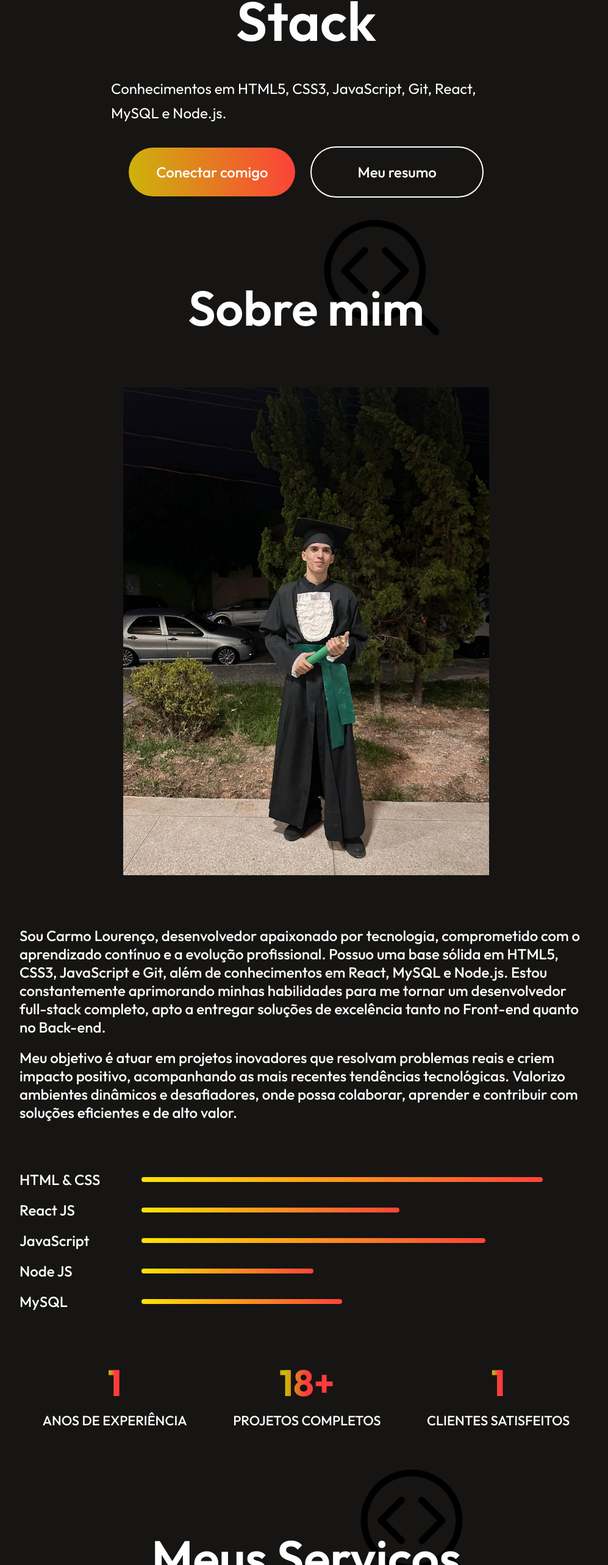
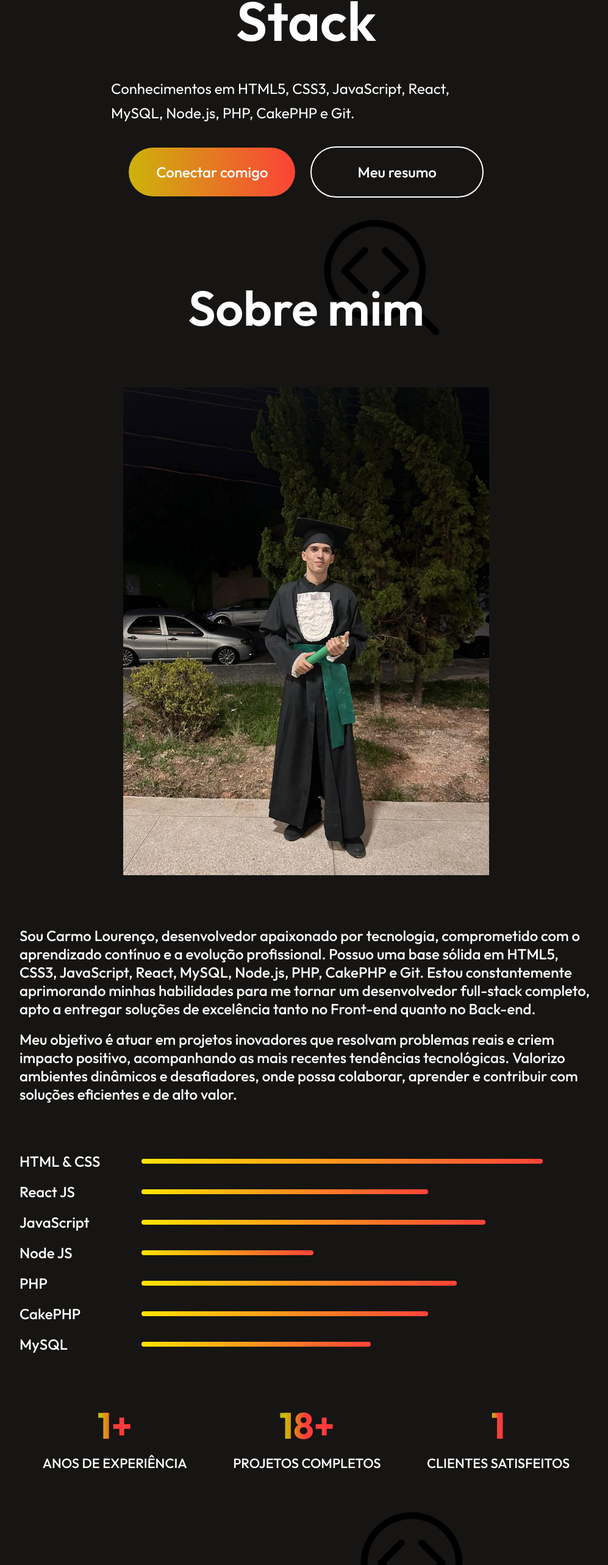
Before and after one commit to Carmo22b/Portf-lio, a React (Vite) app: page / in a window 1280 px wide. Shown: the part 1017-3583 px from the top of the page at 61% size, without its empty margins (138-1135 px from the left). Built offline with nearby package versions, Linux system fonts and the light colour scheme.

Commit message:
atualização PHP

```diff
--- a/src/assets/Services_data.js
+++ b/src/assets/Services_data.js
@@ -8,19 +8,19 @@ const Services_Data = [
     {
         s_no: "02",
         s_name: "Desenvolvimento Back-End",
-        s_desc: "Desenvolvo a parte de servidor de aplicações web usando Node.js, criando APIs seguras e escaláveis. Utilizo MySQL para o gerenciamento eficiente de dados e implemento soluções para garantir o bom desempenho, segurança e integridade das informações do seu sistema."
+        s_desc: "Desenvolvo a parte de servidor de aplicações web usando Node.js ou PHP (CakePHP), criando APIs seguras e escaláveis. Utilizo MySQL para o gerenciamento eficiente de dados e implemento soluções para garantir o bom desempenho, segurança e integridade das informações do seu sistema."
     },
 
     {
         s_no: "03",
         s_name: "Desenvolvimento Full-Stack",
-        s_desc: "Como desenvolvedor Full-Stack, crio aplicações web completas, desde o front-end até o back-end. Utilizo tecnologias modernas como React no front-end e Node.js no back-end, garantindo uma comunicação eficiente com bancos de dados MySQL. Meu objetivo é construir sistemas robustos, escaláveis e de alto desempenho para atender às necessidades do seu projeto."
+        s_desc: "Como desenvolvedor Full-Stack, crio aplicações web completas, desde o front-end até o back-end. Utilizo tecnologias modernas como React no front-end e Node.js ou PHP (CakePHP) no back-end, garantindo uma comunicação eficiente com bancos de dados MySQL. Meu objetivo é construir sistemas robustos, escaláveis e de alto desempenho para atender às necessidades do seu projeto."
     },
 
     {
         s_no: "04",
         s_name: "Manutenção e Suporte de Sistemas",
-        s_desc: "Ofereço manutenção contínua e suporte para sistemas web, garantindo que suas aplicações funcionem de maneira eficiente e sem interrupções. Com expertise em tecnologias como HTML5, CSS3, JavaScript, Node.js, React e MySQL, consigo corrigir bugs, implementar melhorias e otimizar o desempenho do seu sistema, proporcionando uma experiência estável e segura para os usuários."
+        s_desc: "Ofereço manutenção contínua e suporte para sistemas web, garantindo que suas aplicações funcionem de maneira eficiente e sem interrupções. Com expertise em tecnologias como HTML5, CSS3, JavaScript, Node.js, PHP, CakePHP, React e MySQL, consigo corrigir bugs, implementar melhorias e otimizar o desempenho do seu sistema, proporcionando uma experiência estável e segura para os usuários."
     },
 
 ]
--- a/src/components/Hero/Hero.jsx
+++ b/src/components/Hero/Hero.jsx
@@ -28,7 +28,7 @@ function Hero() {
             </h1>
 
             <p>
-                Conhecimentos em HTML5, CSS3, JavaScript, Git, React, MySQL e Node.js.
+                Conhecimentos em HTML5, CSS3, JavaScript, React, MySQL, Node.js, PHP, CakePHP e Git.
             </p>
 
             <div className="hero-action">
--- a/src/components/Sobre/Sobre.jsx
+++ b/src/components/Sobre/Sobre.jsx
@@ -19,7 +19,7 @@ function Sobre() {
 
                 <div className="sobre-right">
                     <div className="sobre-para">
-                        <p>Sou Carmo Lourenço, desenvolvedor apaixonado por tecnologia, comprometido com o aprendizado contínuo e a evolução profissional. Possuo uma base sólida em HTML5, CSS3, JavaScript e Git, além de conhecimentos em React, MySQL e Node.js. Estou constantemente aprimorando minhas habilidades para me tornar um desenvolvedor full-stack completo, apto a entregar soluções de excelência tanto no Front-end quanto no Back-end.</p>
+                        <p>Sou Carmo Lourenço, desenvolvedor apaixonado por tecnologia, comprometido com o aprendizado contínuo e a evolução profissional. Possuo uma base sólida em HTML5, CSS3, JavaScript, React, MySQL, Node.js, PHP, CakePHP e Git. Estou constantemente aprimorando minhas habilidades para me tornar um desenvolvedor full-stack completo, apto a entregar soluções de excelência tanto no Front-end quanto no Back-end.</p>
 
                         <p>Meu objetivo é atuar em projetos inovadores que resolvam problemas reais e criem impacto positivo, acompanhando as mais recentes tendências tecnológicas. Valorizo ambientes dinâmicos e desafiadores, onde possa colaborar, aprender e contribuir com soluções eficientes e de alto valor.</p>
                     </div>
@@ -30,7 +30,7 @@ function Sobre() {
                         </div>
 
                         <div className="sobre-skill">
-                            <p>React JS</p> <hr style={{width:"45%"}} />
+                            <p>React JS</p> <hr style={{width:"50%"}} />
                         </div>
 
                         <div className="sobre-skill">
@@ -42,7 +42,15 @@ function Sobre() {
                         </div>
 
                         <div className="sobre-skill">
-                            <p>MySQL</p> <hr style={{width:"35%"}} />
+                            <p>PHP</p> <hr style={{width:"55%"}} />
+                        </div>
+
+                        <div className="sobre-skill">
+                            <p>CakePHP</p> <hr style={{width:"50%"}} />
+                        </div>
+
+                        <div className="sobre-skill">
+                            <p>MySQL</p> <hr style={{width:"40%"}} />
                         </div>
                     </div>
                 </div>
@@ -50,7 +58,7 @@ function Sobre() {
 
             <div className="sobre-achievements">
                 <div className="sobre-achievement">
-                    <h1>1</h1>
+                    <h1>1+</h1>
 
                     <p>ANOS DE EXPERIÊNCIA</p>
                 </div>
```
